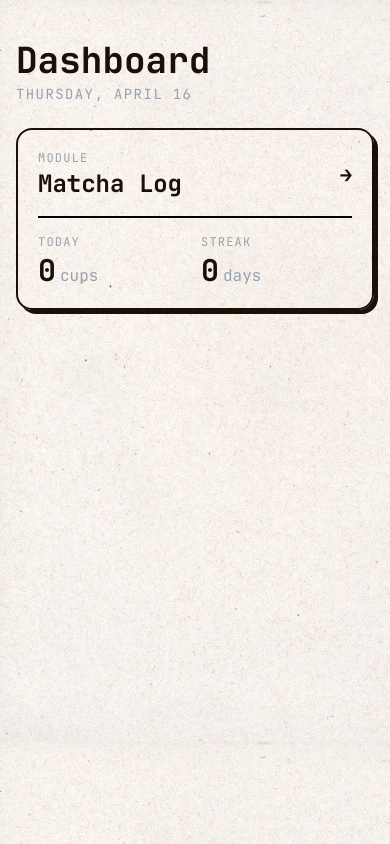
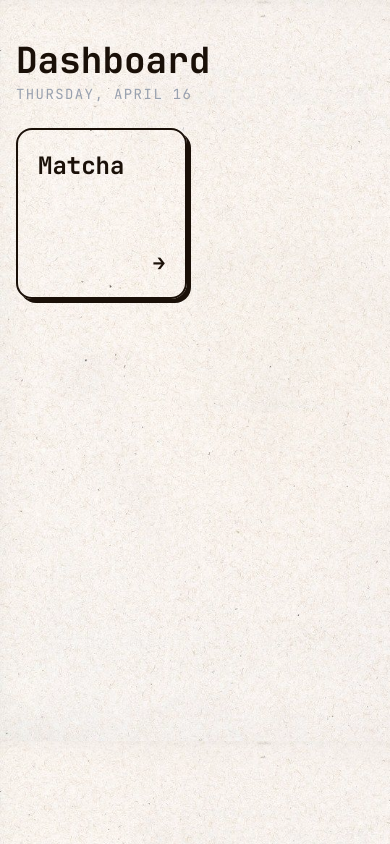
Before and after one commit to pengwingokla/kurashi-life-logger, a Next.js app: page / in a window 390 px wide. Built offline with nearby package versions, Linux system fonts and the light colour scheme; no server answers; the database is empty.

Commit message:
Compact nav bar on Matcha Log, square module card on Dashboard
Nav bar: centered title, small gray back/settings links, border-bottom
separator — standard mobile header pattern, no oversized pill buttons.
Dashboard module card: square aspect-ratio, title only, no stats.

```diff
--- a/src/app/matcha/page.tsx
+++ b/src/app/matcha/page.tsx
@@ -43,20 +43,18 @@ export default async function MatchaPage() {
     <main className="min-h-screen text-[#1a1008] font-[var(--font-jetbrains)]">
       <div className="max-w-md mx-auto px-4 py-8 flex flex-col gap-6">
 
-        {/* Header */}
-        <div className="flex items-center justify-between">
-          <div className="flex items-center gap-3">
-            <Link
-              href="/"
-              className="text-sm border-2 border-black rounded-full px-3 py-1 hover:bg-black hover:text-white transition-colors"
-            >
-              ← Home
-            </Link>
-            <h1 className="text-3xl font-bold">Matcha Log</h1>
-          </div>
+        {/* Nav bar */}
+        <div className="flex items-center justify-between border-b-2 border-black pb-3">
+          <Link
+            href="/"
+            className="flex items-center gap-1 text-sm text-gray-500 hover:text-black transition-colors"
+          >
+            ‹ Home
+          </Link>
+          <h1 className="text-base font-bold tracking-wide">Matcha Log</h1>
           <Link
             href="/settings"
-            className="text-sm border-2 border-black rounded-full px-3 py-1 hover:bg-black hover:text-white transition-colors"
+            className="text-sm text-gray-500 hover:text-black transition-colors"
           >
             Settings
           </Link>
--- a/src/app/page.tsx
+++ b/src/app/page.tsx
@@ -1,41 +1,6 @@
 import Link from 'next/link'
-import { supabase } from '@/lib/supabase'
-import { MatchaLog } from '@/lib/supabase'
-import { toETDateKey, todayET } from '@/lib/time'
-
-async function getMatchaStats() {
-  const from = new Date()
-  from.setDate(from.getDate() - 84)
-  const { data } = await supabase
-    .from('matcha_logs')
-    .select('logged_at, grams')
-    .gte('logged_at', from.toISOString())
-    .order('logged_at', { ascending: false })
-
-  const logs = (data ?? []) as Pick<MatchaLog, 'logged_at' | 'grams'>[]
-  const today = todayET()
-  const todayLogs = logs.filter((l) => toETDateKey(new Date(l.logged_at)) === today)
-
-  const loggedDays = new Set(logs.map((l) => toETDateKey(new Date(l.logged_at))))
-  let streak = 0
-  const now = new Date()
-  for (let i = 0; i < 84; i++) {
-    const d = new Date(now)
-    d.setDate(d.getDate() - i)
-    if (loggedDays.has(toETDateKey(d))) streak++
-    else break
-  }
-
-  return {
-    todayCups: todayLogs.length,
-    todayGrams: todayLogs.reduce((s, l) => s + l.grams, 0),
-    streak,
-  }
-}
 
 export default async function HomePage() {
-  const { todayCups, todayGrams, streak } = await getMatchaStats()
-
   const dateLabel = new Date().toLocaleDateString('en-US', {
     timeZone: 'America/New_York',
     weekday: 'long',
@@ -53,41 +18,15 @@ export default async function HomePage() {
           <p className="text-sm text-gray-400 mt-1 uppercase tracking-widest">{dateLabel}</p>
         </div>
 
-        {/* Matcha Log module card */}
-        <Link href="/matcha" className="block group">
-          <div className="washi-card p-5 flex flex-col gap-4 transition-all group-hover:shadow-[6px_6px_0px_#1a1008] group-hover:-translate-x-0.5 group-hover:-translate-y-0.5">
-            <div className="flex items-center justify-between">
-              <div>
-                <p className="text-xs uppercase tracking-widest text-gray-400">Module</p>
-                <p className="text-2xl font-bold mt-0.5">Matcha Log</p>
-              </div>
-              <span className="text-xl font-bold">→</span>
+        {/* Module grid */}
+        <div className="grid grid-cols-2 gap-4">
+          <Link href="/matcha" className="block group">
+            <div className="washi-card aspect-square p-5 flex flex-col justify-between transition-all group-hover:shadow-[6px_6px_0px_#1a1008] group-hover:-translate-x-0.5 group-hover:-translate-y-0.5">
+              <p className="text-2xl font-bold">Matcha</p>
+              <span className="text-xl font-bold self-end">→</span>
             </div>
-            <div className="grid grid-cols-2 gap-3 border-t-2 border-black pt-4">
-              <div>
-                <p className="text-xs uppercase tracking-widest text-gray-400">Today</p>
-                <p className="text-3xl font-bold mt-0.5">
-                  {todayCups}
-                  <span className="text-base font-normal text-gray-400 ml-1">
-                    {todayCups === 1 ? 'cup' : 'cups'}
-                  </span>
-                </p>
-                {todayGrams > 0 && (
-                  <p className="text-xs text-gray-400 mt-0.5">{todayGrams}g total</p>
-                )}
-              </div>
-              <div>
-                <p className="text-xs uppercase tracking-widest text-gray-400">Streak</p>
-                <p className="text-3xl font-bold mt-0.5">
-                  {streak}
-                  <span className="text-base font-normal text-gray-400 ml-1">
-                    {streak === 1 ? 'day' : 'days'}
-                  </span>
-                </p>
-              </div>
-            </div>
-          </div>
-        </Link>
+          </Link>
+        </div>
 
       </div>
     </main>
```
